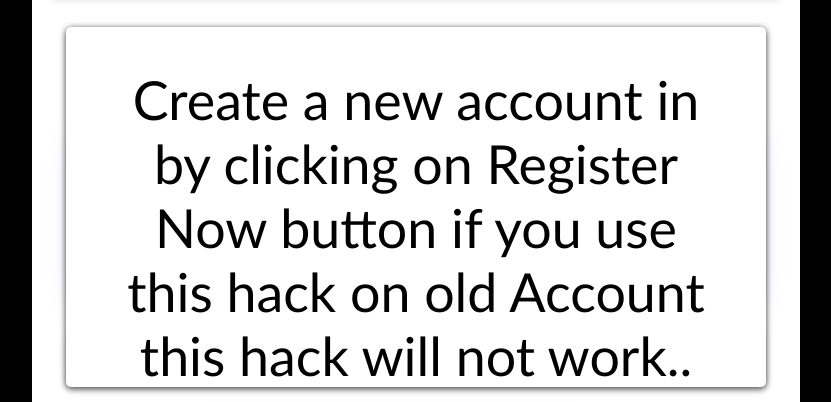
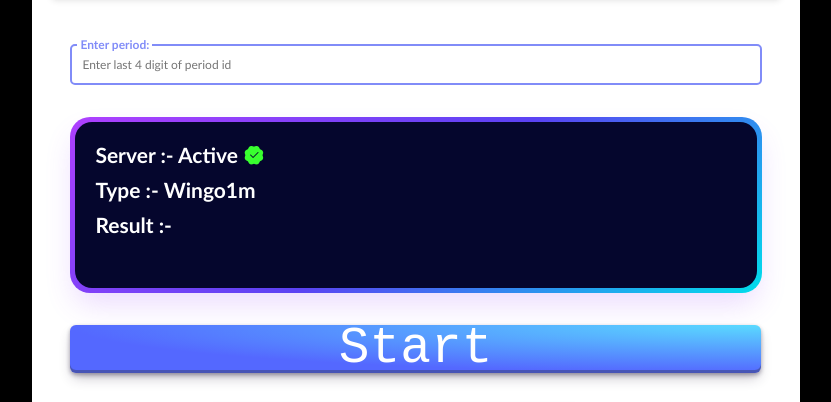
Before and after one commit to JSCki/AK_JAAT, a plain HTML site: page index.html in a window 1280 px wide. Shown: the part 193-595 px from the top of the page, without its empty margins (224-1055 px from the left). Drawn offline with nearby package versions, Linux system fonts and the light colour scheme; a script that the page names is missing.

Commit message:
Update index.html

```diff
--- a/index.html
+++ b/index.html
@@ -47,12 +47,7 @@
             </audio>
             <audio id="clickk" src="click.mp3"></audio>
         </div>
-        <div class="popup-overlay" id="popupOverlay">
-            <div class="popup-content">
-                Create a new account in by clicking on Register Now button if you use this hack on old Account this hack will not work..
-                <button class="button" onclick="play();  window.open('https://tcvvip2.com/#/register?invitationCode=wYAAD2169225', '_blank');
-                " id="closePopup"LOGIN"</button>
-            </div>
+
         </div>
     </div>
     <script src="game.js"></script>
```
